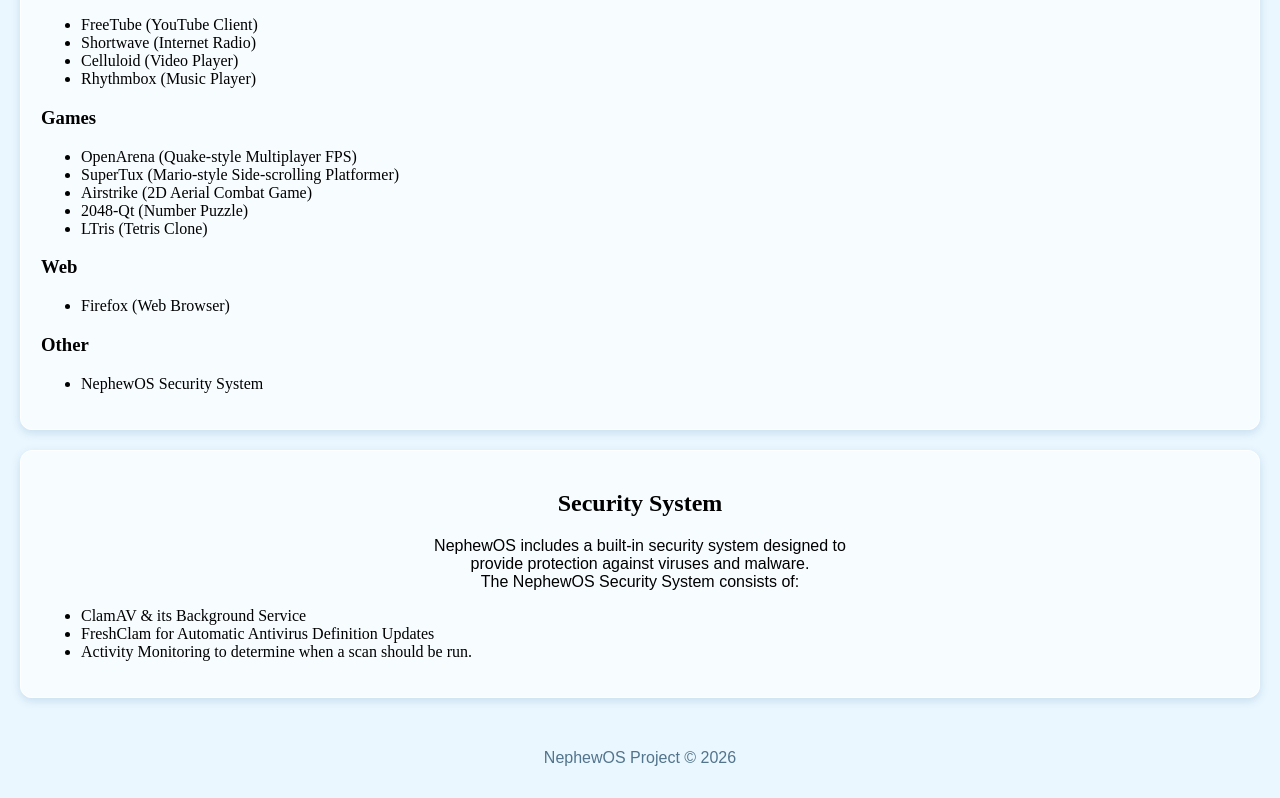
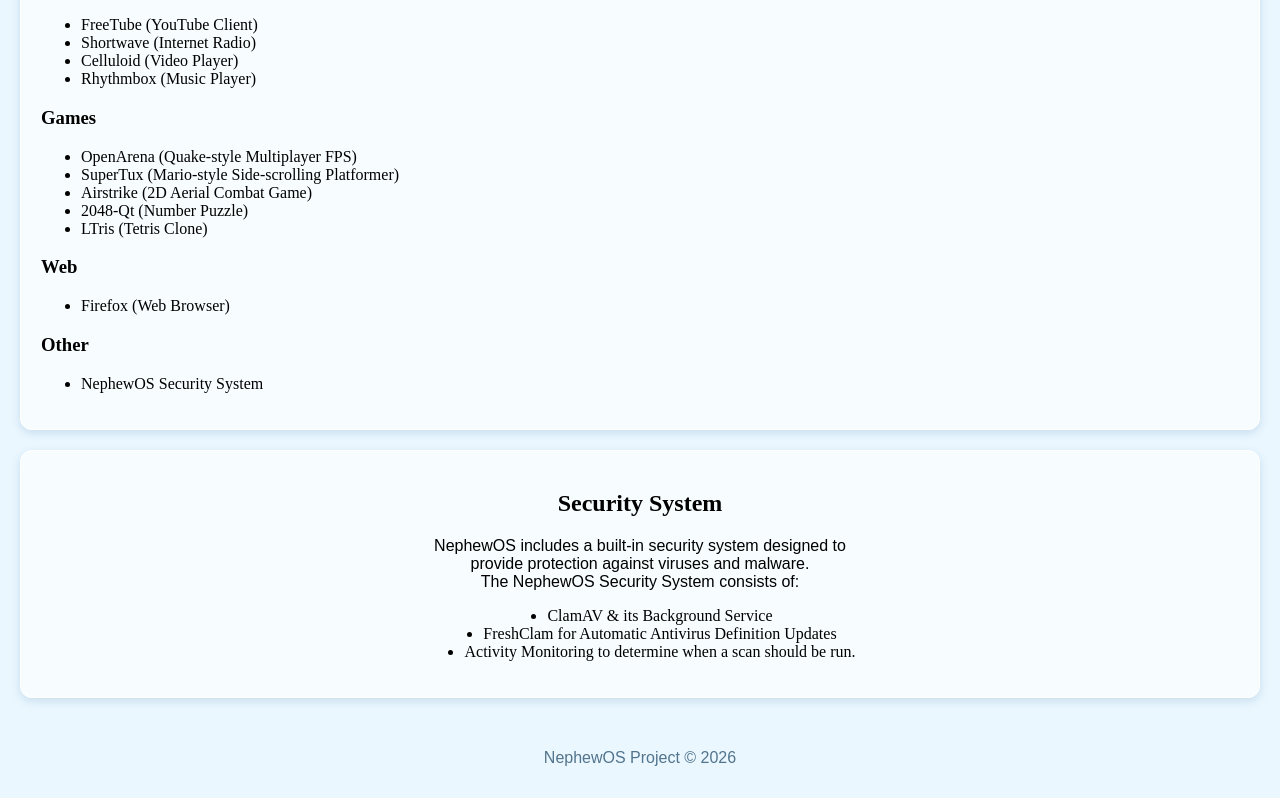
Before and after one commit to JcBoi-GIT/NephewOS, a plain HTML site: page index.html in a window 1280 px wide. Shown: the part 902-1700 px from the top of the page. Drawn offline with Linux system fonts and the light colour scheme.

Commit message:
Update index.html

```diff
--- a/index.html
+++ b/index.html
@@ -95,9 +95,9 @@
                 provide protection against viruses and malware. <br>
                 The NephewOS Security System consists of: <br>
                 <ul>
-                    <li>ClamAV & its Background Service</li>
-                    <li>FreshClam for Automatic Antivirus Definition Updates</li>
-                    <li>Activity Monitoring to determine when a scan should be run.</li>
+                    <li class="centerul">ClamAV & its Background Service</li>
+                    <li class="centerul">FreshClam for Automatic Antivirus Definition Updates</li>
+                    <li class="centerul">Activity Monitoring to determine when a scan should be run.</li>
                 </ul>
             </p>
         </section>
```
